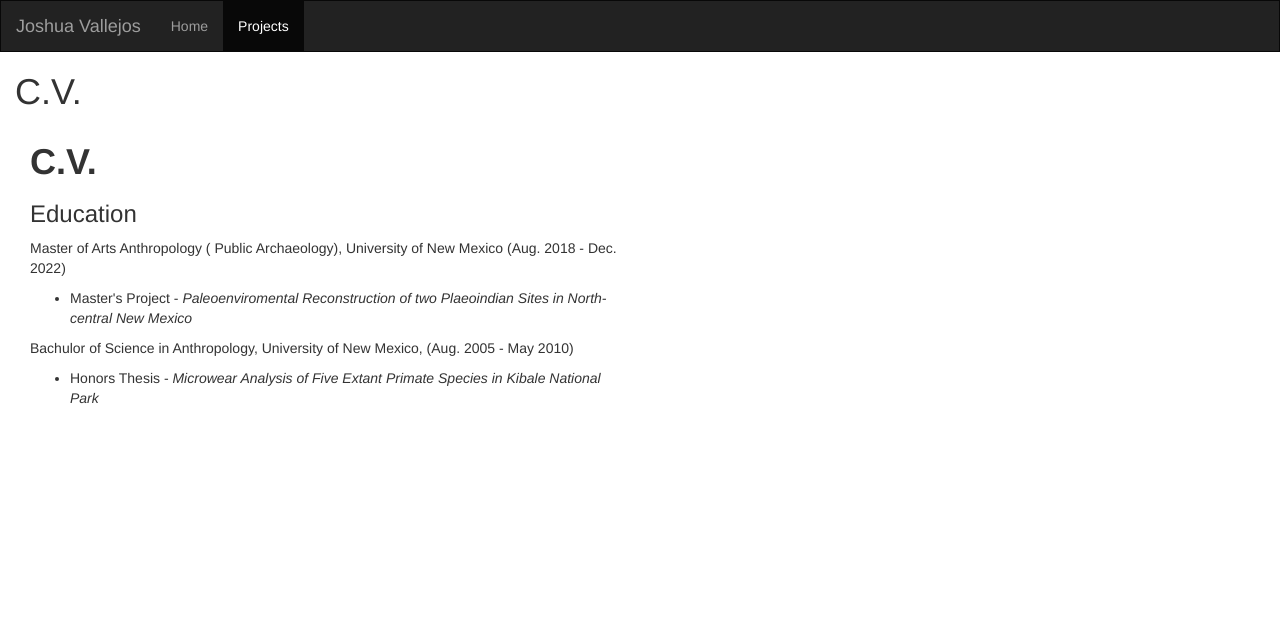
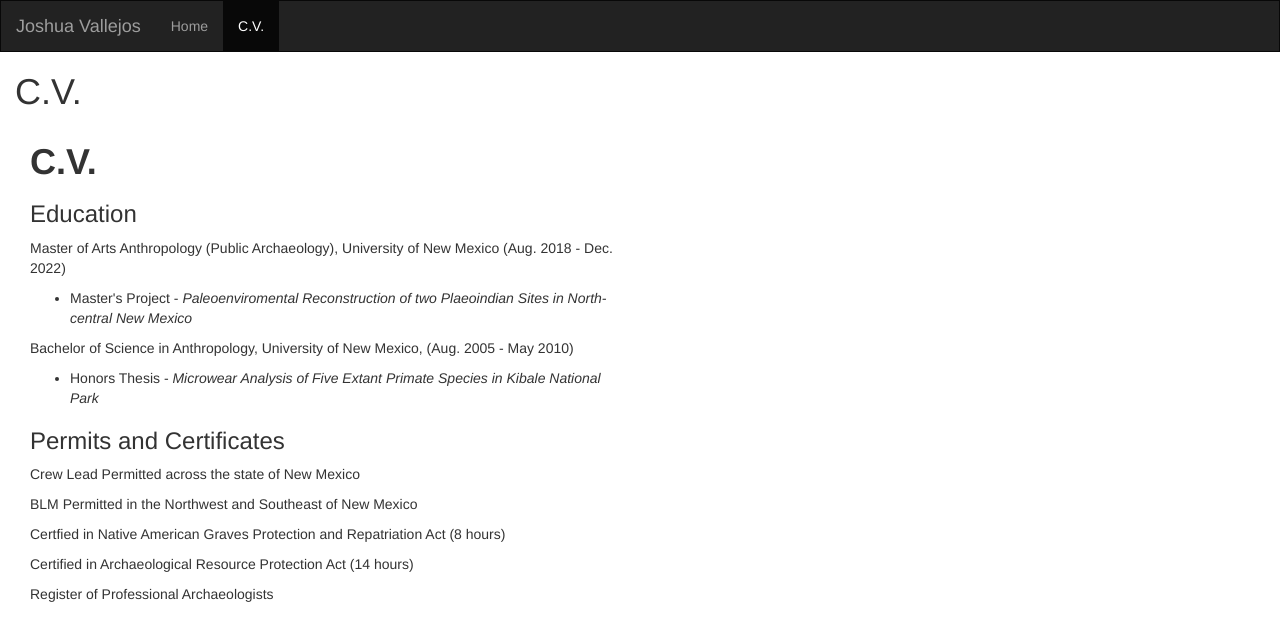
Before and after one commit to joshuavallejos/joshuavallejos.github.io, a plain HTML site: page CV.html in a window 1280 px wide. Drawn offline with nearby package versions, Linux system fonts and the light colour scheme.

Commit message:
Update CV.html
Permits and certificates

```diff
--- a/CV.html
+++ b/CV.html
@@ -56,7 +56,7 @@
     <div class="collapse navbar-collapse" id="myNavbar">
       <ul class="nav navbar-nav">
         <li><a href="index.html">Home</a></li>
-        <li class="active"><a href="Projects.html">Projects</a></li>
+        <li class="active"><a href="CV.html">C.V.</a></li>
       </ul>
       <ul class="nav navbar-nav navbar-right">
       </ul>
@@ -103,14 +103,22 @@
         <h1><b>C.V.</b></h1>
       <div id="education">
         <h3>Education</h3>
-        <p class="text-left">Master of Arts Anthropology ( Public Archaeology), University of New Mexico (Aug. 2018 - Dec. 2022)</p>
+        <p class="text-left">Master of Arts Anthropology (Public Archaeology), University of New Mexico (Aug. 2018 - Dec. 2022)</p>
         <ul>
           <li>Master's Project - <i>Paleoenviromental Reconstruction of two Plaeoindian Sites in North-central New Mexico</i></li>
         </ul>
-        <p>Bachulor of Science in Anthropology, University of New Mexico, (Aug. 2005 - May 2010)</p>
+        <p>Bachelor of Science in Anthropology, University of New Mexico, (Aug. 2005 - May 2010)</p>
         <ul>
 <li>Honors Thesis - <i>Microwear Analysis of Five Extant Primate Species in Kibale National Park</i></li>
         </ul>
+
+ <div id="permits and certificates">
+        <h3>Permits and Certificates</h3>
+        <p class="text-left">Crew Lead Permitted across the state of New Mexico</p>
+        <p>BLM Permitted in the Northwest and Southeast of New Mexico</p>
+        <p>Certfied in Native American Graves Protection and Repatriation Act (8 hours)</p>
+	<p>Certified in Archaeological Resource Protection Act (14 hours)</p>
+	<p>Register of Professional Archaeologists
       </div>
 
 
```
